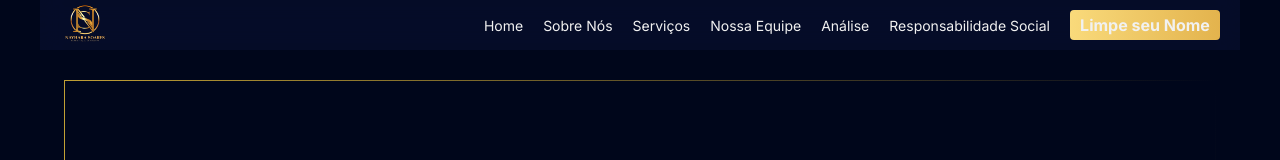
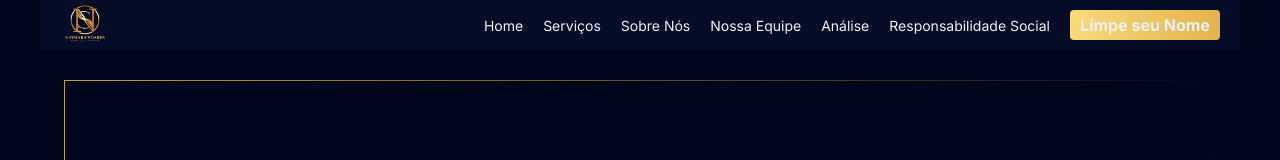
Before and after one commit to Insert-Desenvolvimento/site-clearname, a Next.js app: page / in a window 1280 px wide. Shown: the top 160 px of the page. Built offline with nearby package versions, Linux system fonts and the light colour scheme.

Commit message:
fix: yml next

```diff
--- a/src/app/page.tsx
+++ b/src/app/page.tsx
@@ -19,11 +19,11 @@ export default function Home() {
         <Header
           menuItens={[
             { name: "Home", link: "/" },
+            { name: "Serviços", link: "#services" },
             { name: "Sobre Nós", link: "#about" },
-            { name: "Serviços", link: "#services" },
             { name: "Nossa Equipe", link: "#group" },
             { name: "Análise", link: "#analises" },
-            { name: "Responsabilidade Social", link: "/social" },
+            { name: "Responsabilidade Social", link: "/social.html" },
           ]}
         />
         <Banner />
```
